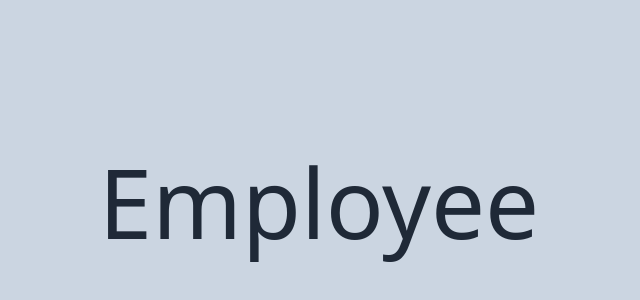
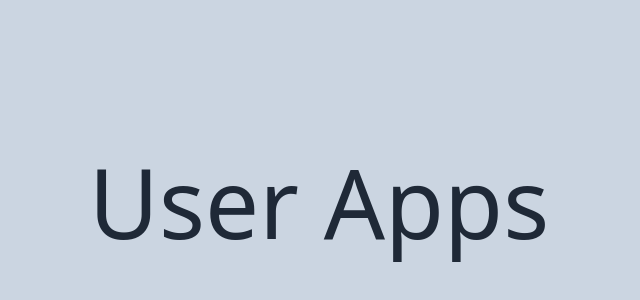
Before and after one commit to akbardev94/login-page-api, a React (Create React App) app: page /cover in a window 1280 px wide. Shown: the part 198-498 px from the top of the page, without its empty margins (321-961 px from the left). Built offline with nearby package versions, Linux system fonts and the light colour scheme.

Commit message:
Update Apps

```diff
--- a/src/components/Card/Card.jsx
+++ b/src/components/Card/Card.jsx
@@ -4,7 +4,7 @@ import { MdOutlineMail } from "react-icons/md";
 const Card = ({ detailUser }) => {
   return (
     <div className="mx-2 min-w-[95%] md:min-w-[70%] lg:min-w-[40%] ">
-      <div className="bg-indigo-300 h-40 rounded-t-lg"></div>
+      <div className="bg-emerald-200 h-40 rounded-t-lg"></div>
       <div className="flex justify-center -mt-20 ">
         <img className="object-cover w-40 h-40 border-4 border-gray-200 rounded-full dark:border-blue-400" alt="Testimonial avatar" src={detailUser?.data?.avatar} />
       </div>
--- a/src/components/Form/Form-login/Login.jsx
+++ b/src/components/Form/Form-login/Login.jsx
@@ -1,5 +1,6 @@
 import React, { useState } from "react";
 import axios from "axios";
+import Swal from "sweetalert2";
 import { RiErrorWarningLine } from "react-icons/ri";
 import { LoadingBtn } from "../../loading/loading";
 
@@ -31,6 +32,18 @@ const LoginForm = () => {
     } else {
       setErrors("Please check your password");
     }
+  };
+
+  /* ----------------------------- logout function ---------------------------- */
+  const logIn = () => {
+    Swal.fire({
+      text: "Access Granted !",
+      icon: "success",
+    }).then((result) => {
+      if (result.isConfirmed) {
+        sessionStorage.clear();
+      }
+    });
   };
 
   /* -------------------------------hidden error onFocus ------------------------------ */
@@ -84,7 +97,7 @@ const LoginForm = () => {
             )}
           </div>
           <div className="flex justify-end mt-6">
-            <button className="px-6 py-2 leading-5 text-white transition-colors duration-200 transform bg-gray-700 rounded-md hover:bg-slate-900 focus:outline-none focus:bg-gray-600">{loading ? <LoadingBtn /> : <>Login</>}</button>
+            <button className="px-6 py-2 leading-5 text-white transition-colors duration-200 transform bg-gray-700 rounded-md hover:bg-slate-900 focus:outline-none focus:bg-gray-600" onClick={logIn}>{loading ? <LoadingBtn /> : <>Login</>}</button>
           </div>
         </form>
       </section>
--- a/src/components/Navbar/Navbar.jsx
+++ b/src/components/Navbar/Navbar.jsx
@@ -42,7 +42,7 @@ const Navbar = () => {
       <nav className="fixed top-0 bg-amber-200 h-14 w-full flex items-center">
         <div className="row wraper mx-auto px-3 lg:px-0 w-full flex  ">
           <div className="left-col w-9/12 md:w-6/12 flex items-center gap-5">
-            <h1 className="tracking-wider text-gray-700 cursor-pointer font-bold text-xl lg:text-2xl ">LOGO</h1>
+            <h1 className="tracking-wider text-gray-700 cursor-pointer font-bold text-xl lg:text-xl ">USER APPS</h1>
             <div className="flex list-menu items-center gap-3 lg:mt-2 mt-1 ">
               <button onClick={toHome} className={location.pathname === "/" ? activeBtn : nonActiveBtn}>
                 Home
--- a/src/pages/Cover/Cover.jsx
+++ b/src/pages/Cover/Cover.jsx
@@ -3,7 +3,7 @@ import React from "react";
 const Cover = () => {
   return (
     <div className="flex justify-center items-center min-h-screen bg-slate-300">
-      <h1 className="text-8xl text-gray-800">Employee</h1>
+      <h1 className="text-8xl text-gray-800">User Apps</h1>
     </div>
   );
 };
```
